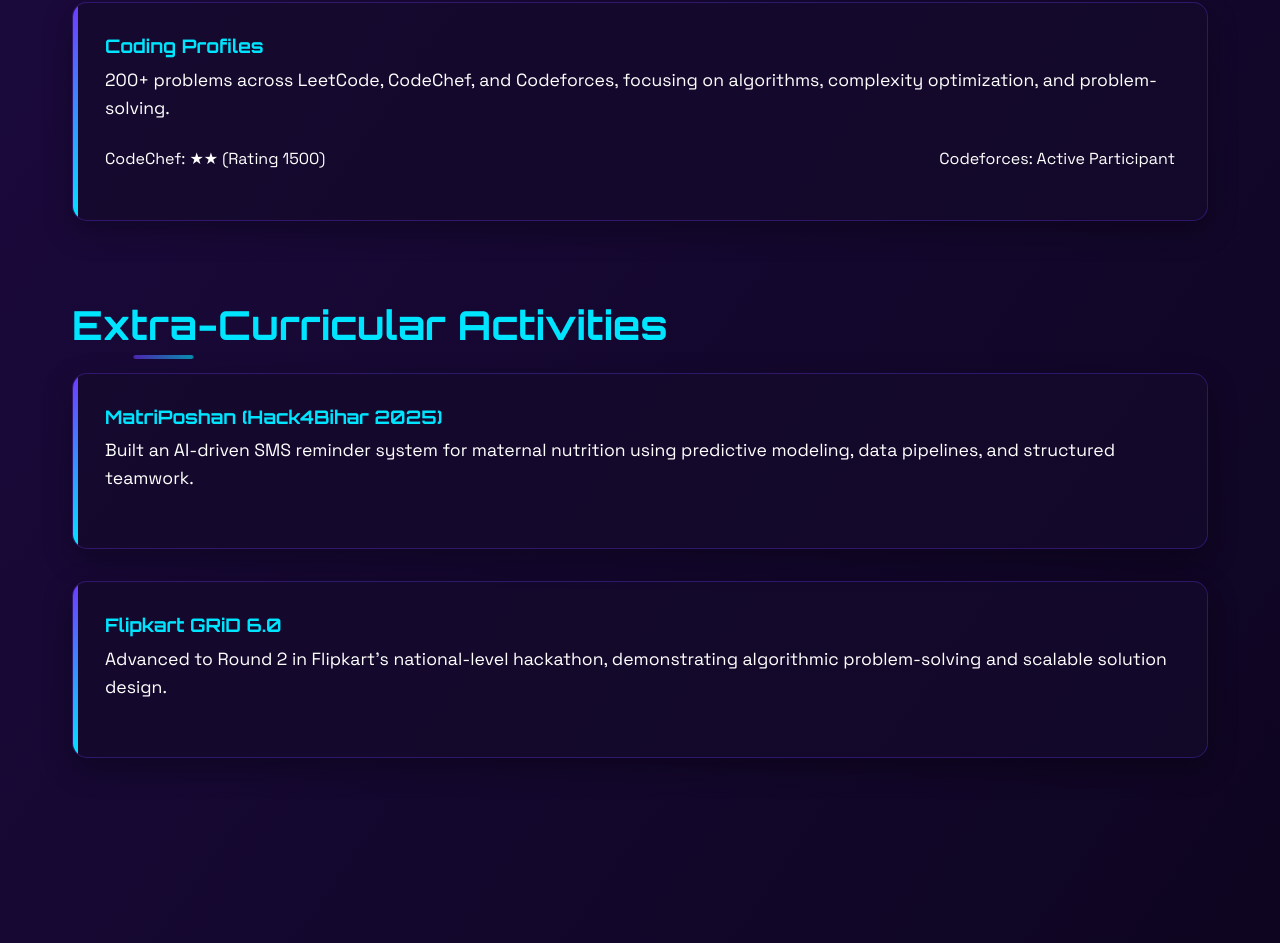
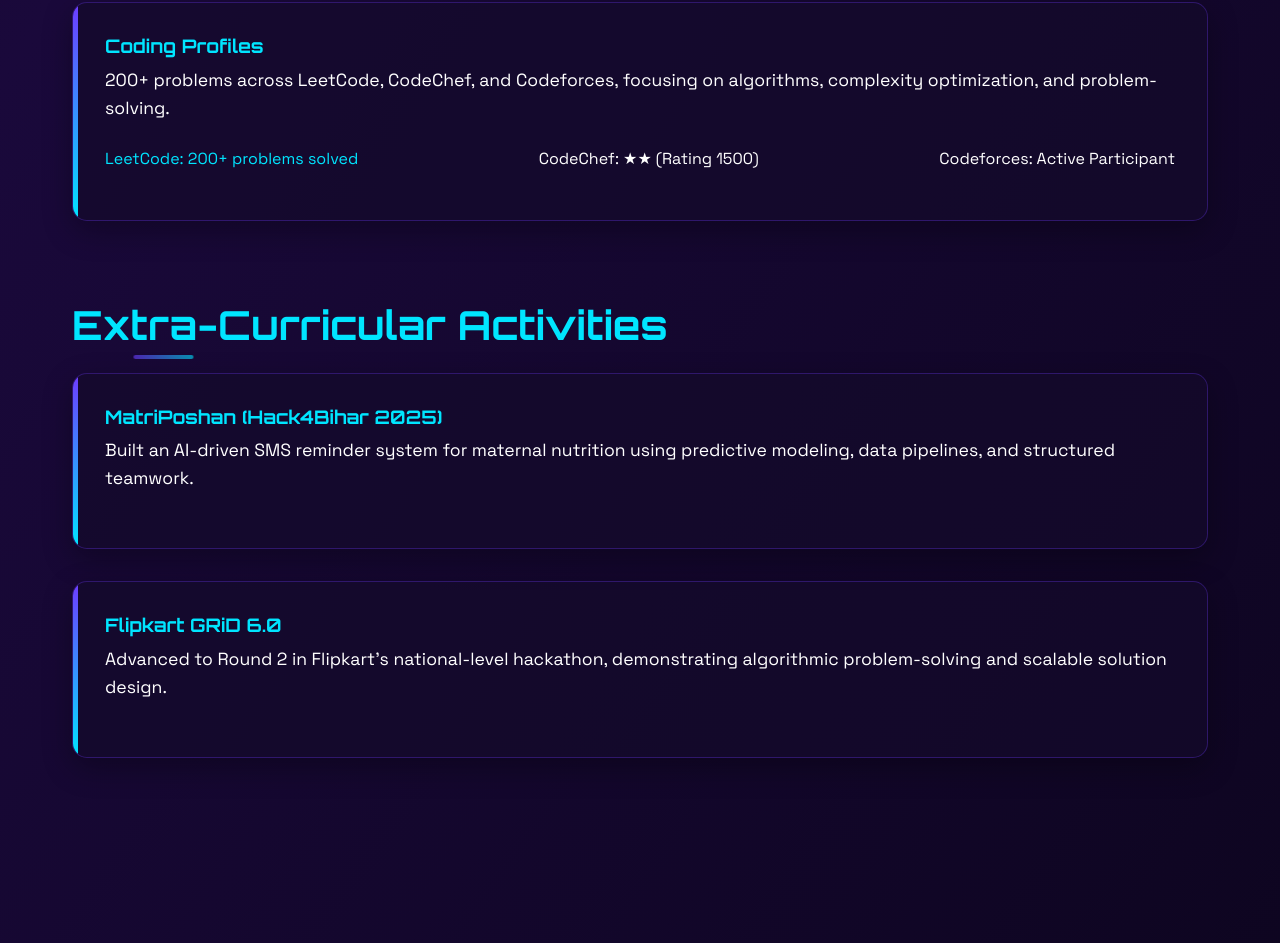
Before and after one commit to paradoxxxinvader/Portfolio-Ayush, a plain HTML site: page index.html in a window 1280 px wide. Shown: the part 3507-4450 px from the top of the page. Drawn offline with Linux system fonts and the light colour scheme.

Commit message:
Update index.html

```diff
--- a/index.html
+++ b/index.html
@@ -5,7 +5,6 @@
     <meta name="viewport" content="width=device-width,initial-scale=1" />
     <title>Ayush Singhal | Software Engineer</title>
 
-    <!-- Fonts & Icons -->
     <link rel="stylesheet" href="https://cdnjs.cloudflare.com/ajax/libs/font-awesome/6.4.0/css/all.min.css">
     <link href="https://fonts.googleapis.com/css2?family=Orbitron:wght@400;700&family=Space+Grotesk:wght@300;400;600&display=swap" rel="stylesheet">
 
@@ -636,11 +635,9 @@
     </style>
 </head>
 <body>
-    <!-- Space Background -->
     <div class="space-bg"></div>
     <div class="stars" id="stars"></div>
 
-    <!-- Header -->
     <header>
         <div class="container header-container">
             <div class="logo">Ayush<span>.</span></div>
@@ -656,7 +653,6 @@
         </div>
     </header>
 
-    <!-- Hero Section -->
     <section class="hero">
         <div class="container">
             <div class="hero-content">
@@ -674,7 +670,6 @@
         </div>
     </section>
 
-    <!-- About Section -->
     <section id="about" class="section-title">
         <div class="container">
             <h2>About Me</h2>
@@ -691,7 +686,6 @@
         </div>
     </section>
 
-    <!-- Skills Section -->
     <section id="skills" class="section-title">
         <div class="container">
             <h2>Technical Skills</h2>
@@ -760,7 +754,6 @@
         </div>
     </section>
 
-    <!-- Projects Section -->
     <section id="projects" class="section-title">
         <div class="container">
             <h2>Projects</h2>
@@ -814,7 +807,6 @@
         </div>
     </section>
 
-    <!-- Education Section -->
     <section id="education" class="section-title">
         <div class="container">
             <h2>Education</h2>
@@ -832,6 +824,7 @@
                 <h3>Coding Profiles</h3>
                 <p>200+ problems across LeetCode, CodeChef, and Codeforces, focusing on algorithms, complexity optimization, and problem-solving.</p>
                 <div class="education-details">
+                    <a href="https://leetcode.com/u/ayush_3010/"><span>LeetCode: 200+ problems solved</span></a>
                     <span>CodeChef: ★★ (Rating 1500)</span>
                     <span>Codeforces: Active Participant</span>
                 </div>
@@ -849,7 +842,6 @@
         </div>
     </section>
 
-    <!-- Contact Section -->
     <section id="contact" class="section-title">
         <div class="container">
             <h2>Get In Touch</h2>
@@ -903,7 +895,6 @@
         </div>
     </section>
 
-    <!-- Footer -->
     <footer>
         <div class="container footer-content">
             <div class="logo">Ayush<span>.</span></div>
```
